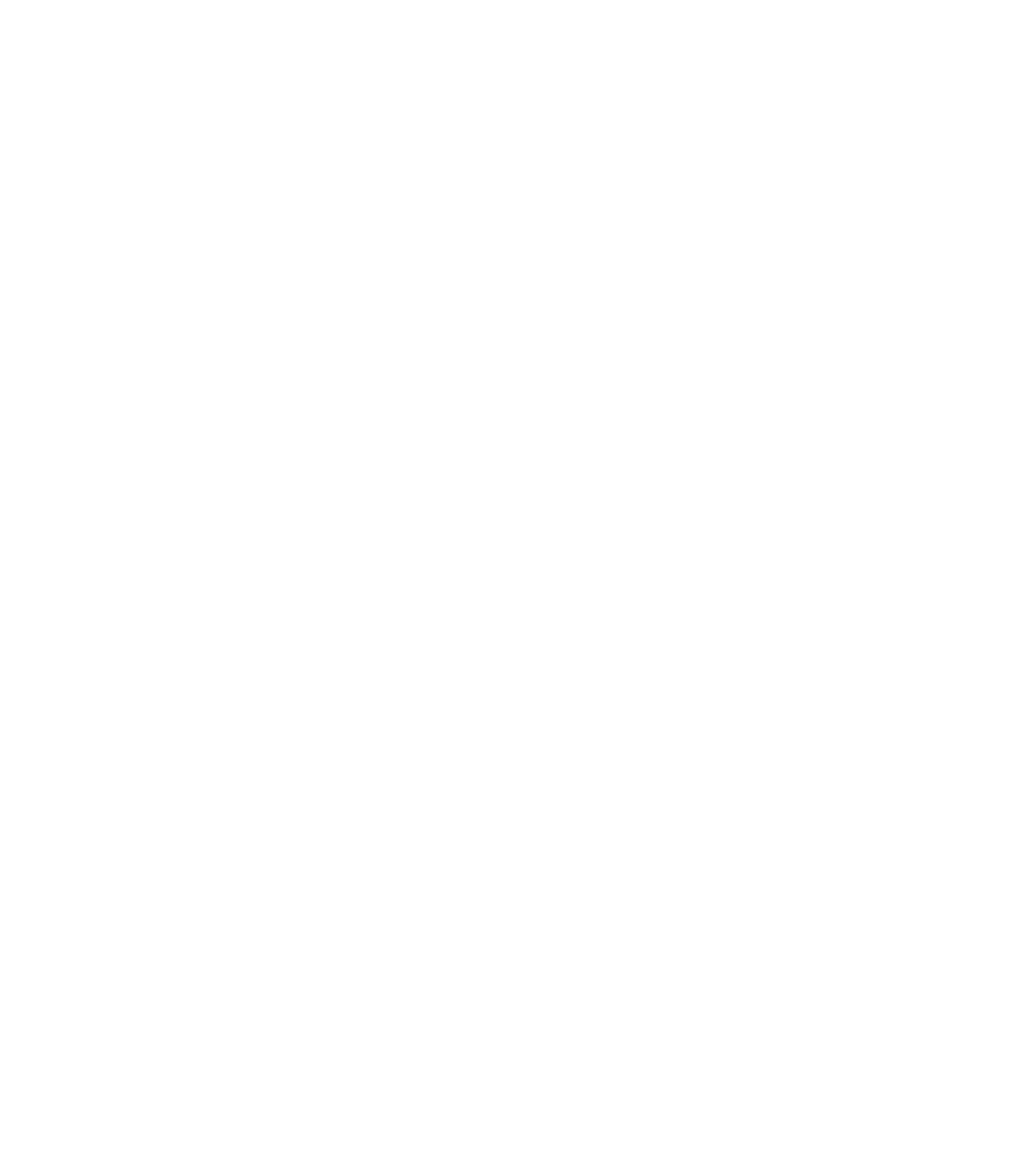
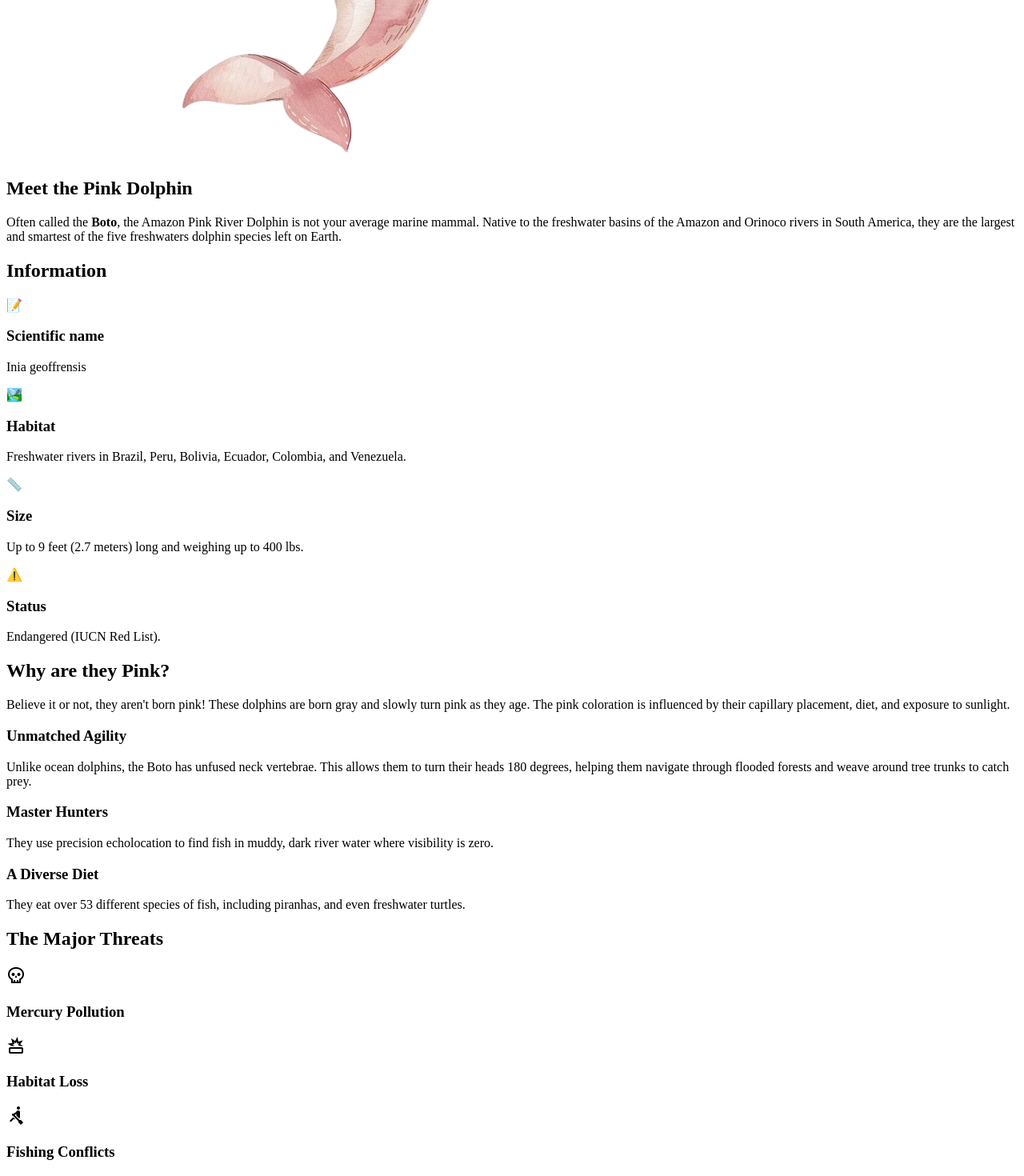
Before and after one commit to AliciaEA/pink-dolphin, a SvelteKit app: page / in a window 1280 px wide. Shown: the part 1170-2640 px from the top of the page at 80% size. Before the commit the page ends 800 px from the top, so only its background shows below. Built offline with nearby package versions, Linux system fonts and the light colour scheme; a web font is replaced by a local one.

Commit message:
Added some sections to the html, and also fixed the icon problem

```diff
--- a/src/routes/+layout.svelte
+++ b/src/routes/+layout.svelte
@@ -1,18 +1,25 @@
 <script>
-	import favicon from '$lib/assets/favicon.svg';
-	import ZooBanner from "$lib/components/zoo.svelte"
+	import favicon from "$lib/assets/favicon.svg";
+	import ZooBanner from "$lib/components/zoo.svelte";
 
 	let { children } = $props();
-
 </script>
 
 <svelte:head>
 	<link rel="icon" href={favicon} />
 	<!-- Pets Icon, Google Fonts -->
-	<link rel="stylesheet" href="https://fonts.googleapis.com/css2?family=Material+Symbols+Outlined:opsz,wght,FILL,GRAD@20..48,100..700,0..1,-50..200&icon_names=pets" />
+
+	<link rel="stylesheet" href="https://fonts.googleapis.com/css2?family=Material+Symbols+Outlined:opsz,wght,FILL,GRAD@20..48,100..700,0..1,-50..200&icon_names=destruction,pets,rowing,skull" />
+
 </svelte:head>
 
 <!-- Banner from #the-zoo ysws -->
 <ZooBanner />
 
 {@render children()}
+
+<style>
+	body {
+		background-color: rgb(228, 208, 181);
+	}
+</style>
--- a/src/routes/+page.svelte
+++ b/src/routes/+page.svelte
@@ -1,20 +1,122 @@
-
 <script>
-
 </script>
 
 <main>
     <section class="hero">
         <h1>Pink Dolphins</h1>
-        <p>The world's largest freshwater dolphin is rapidly disappearing. Discover the myths, the facts, and the fight to save the Inia geoffrensis - The Pink Dolphin</p>
+        <p>
+            The world's largest freshwater dolphin is rapidly disappearing.
+            Discover the myths, the facts, and the fight to save the Inia
+            geoffrensis - The Pink Dolphin
+        </p>
         <a href="https/github.com/AliciaEA" class="btn">Read More</a>
+    </section>
 
+    <section class="intro">
+        <img src="./images/pink-dolphin-intro.png" alt="Pink Dolphin" />
+        <div class="text">
+            <h2>Meet the Pink Dolphin</h2>
+            <p>
+                Often called the <strong>Boto</strong>, the Amazon Pink River
+                Dolphin is not your average marine mammal. Native to the
+                freshwater basins of the Amazon and Orinoco rivers in South
+                America, they are the largest and smartest of the five
+                freshwaters dolphin species left on Earth.
+            </p>
+        </div>
+    </section>
+
+    <section class="info">
+        <h2>Information</h2>
+        <div class="intro-facts">
+            <div class="mini-fact">
+                <span>📝</span>
+                <h3>Scientific name</h3>
+                <p>Inia geoffrensis</p>
+            </div>
+            <div class="mini-fact">
+                <span>🏞️</span>
+                <h3>Habitat</h3>
+                <p>
+                    Freshwater rivers in Brazil, Peru, Bolivia, Ecuador,
+                    Colombia, and Venezuela.
+                </p>
+            </div>
+            <div class="mini-fact">
+                <span>📏</span>
+                <h3>Size</h3>
+                <p>
+                    Up to 9 feet (2.7 meters) long and weighing up to 400 lbs.
+                </p>
+            </div>
+            <div class="mini-fact">
+                <span>⚠️</span>
+                <h3>Status</h3>
+                <p>Endangered (IUCN Red List).</p>
+            </div>
+        </div>
+    </section>
+
+    <section class="whole-paragraph">
+        <h2>Why are they Pink?</h2>
+        <p>
+            Believe it or not, they aren't born pink! These dolphins are born
+            gray and slowly turn pink as they age. The pink coloration is
+            influenced by their capillary placement, diet, and exposure to
+            sunlight.
+        </p>
+
+        <div mini-paragraphs>
+            <div class="card">
+                <h3>Unmatched Agility</h3>
+                <p>
+                    Unlike ocean dolphins, the Boto has unfused neck vertebrae.
+                    This allows them to turn their heads 180 degrees, helping
+                    them navigate through flooded forests and weave around tree
+                    trunks to catch prey.
+                </p>
+            </div>
+            <div class="card">
+                <h3>Master Hunters</h3>
+                <p>
+                    They use precision echolocation to find fish in muddy, dark
+                    river water where visibility is zero.
+                </p>
+            </div>
+            <div class="card">
+                <h3>A Diverse Diet</h3>
+                <p>
+                    They eat over 53 different species of fish, including
+                    piranhas, and even freshwater turtles.
+                </p>
+            </div>
+        </div>
+    </section>
+
+    <section class="circles">
+        <h2>The Major Threats</h2>
+        <div class="circle">
+            <span class="material-symbols-outlined">skull</span>
+            <h3>Mercury Pollution</h3>
+        </div>
+        <div class="circle">
+            <span class="material-symbols-outlined">destruction</span>
+            <h3>Habitat Loss</h3>
+        </div>
+        <div class="circle">
+            <span class="material-symbols-outlined">rowing</span>
+            <h3>Fishing Conflicts</h3>
+        </div>
     </section>
 </main>
 
 <style>
-    .hero{
-        background: linear-gradient(rgba(255, 255, 255, 0.35), rgba(255, 255, 255, 0.35)),url('/images/hero-background.jpg');
+    .hero {
+        background: linear-gradient(
+                rgba(87, 71, 71, 0.35),
+                rgba(49, 8, 8, 0.35)
+            ),
+            url("/images/hero-background.jpg");
         background-size: cover;
         background-position: center;
         height: 600px;
```
Also changed, not shown: static/images/pink-dolphin-intro.png (added).
